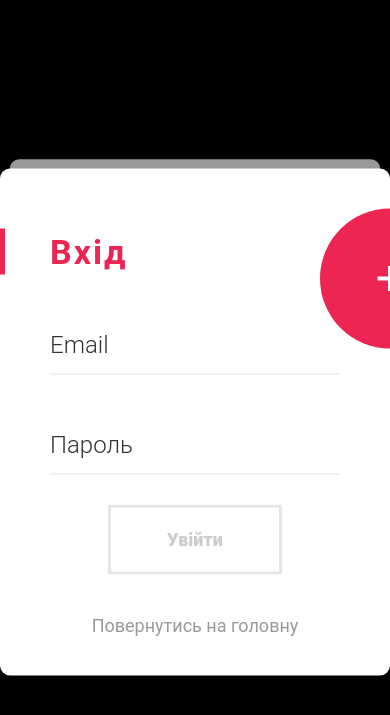
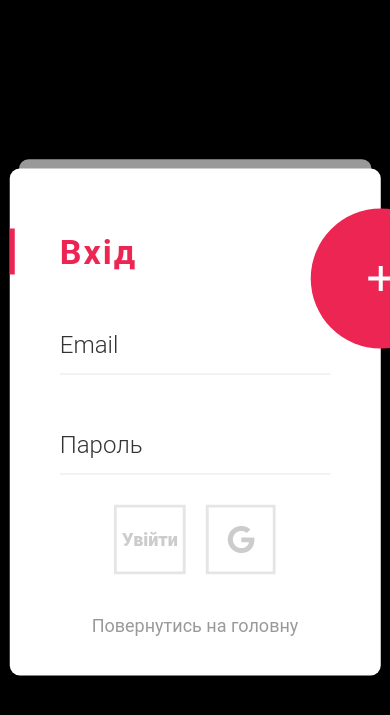
Before and after one commit to badrak-nikita/Sweetify, a Symfony app: template templates/authorization/authorization.html.twig in a window 390 px wide. Shown: the top 715 px of the page. Run offline with Twig, Linux system fonts and the light colour scheme; the template is opened without the code that fills it, so the values that code supplies are empty; some libraries are stand-ins or nearby versions.

Commit message:
added oAuth authorization service

```diff
--- a/composer.json
+++ b/composer.json
@@ -13,6 +13,8 @@
         "doctrine/doctrine-migrations-bundle": "^3.4",
         "doctrine/orm": "^3.5",
         "knplabs/knp-paginator-bundle": "^6.9",
+        "knpuniversity/oauth2-client-bundle": "^2.18",
+        "league/oauth2-google": "^4.0",
         "php-flasher/flasher-symfony": "^2.1",
         "phpdocumentor/reflection-docblock": "^5.6",
         "phpstan/phpdoc-parser": "^2.2",
--- a/config/bundles.php
+++ b/config/bundles.php
@@ -16,4 +16,5 @@ return [
     Doctrine\Bundle\FixturesBundle\DoctrineFixturesBundle::class => ['dev' => true, 'test' => true],
     Flasher\Symfony\FlasherSymfonyBundle::class => ['all' => true],
     Knp\Bundle\PaginatorBundle\KnpPaginatorBundle::class => ['all' => true],
+    KnpU\OAuth2ClientBundle\KnpUOAuth2ClientBundle::class => ['all' => true],
 ];
--- a/public/css/authorization/style.css
+++ b/public/css/authorization/style.css
@@ -308,6 +308,61 @@
     }
 }
 
+.button.login {
+    position: relative;
+    width: 60%;
+    left: 20%;
+    display: flex;
+    justify-content: center;
+    gap: 20px;
+    align-items: center;
+}
+
+.button.login button {
+    flex: 1 1 auto;
+    width: auto;
+    max-width: 150px;
+    line-height: 64px;
+    background-color: transparent;
+    border: 3px solid rgba(0, 0, 0, 0.1);
+    font-weight: 900;
+    font-size: 18px;
+    color: rgba(0, 0, 0, 0.2);
+    cursor: pointer;
+    position: relative;
+    transition: 0.3s ease;
+}
+
+.button.login button:hover {
+    color: #ED2553;
+    border-color: #ED2553;
+}
+
+.button-google {
+    display: inline-flex;
+    justify-content: center;
+    align-items: center;
+    width: 70px;
+    height: 70px;
+    border: 3px solid rgba(0, 0, 0, 0.1);
+    color: rgba(0, 0, 0, 0.2);
+    background-color: #fff;
+    text-decoration: none;
+    transition: 0.3s ease;
+    cursor: pointer;
+    position: relative;
+}
+
+.button-google i.fab.fa-google {
+    font-size: 28px;
+    line-height: 1;
+}
+
+.button-google:hover {
+    color: #ED2553;
+    border-color: #ED2553;
+}
+
 .pass-forgot {
     width: 100%;
     float: left;
@@ -462,3 +517,9 @@ html {
         outline: none;
     }
 }
+
+@media (max-width: 768px) {
+    .materialContainer {
+        width: 95%;
+    }
+}
--- a/templates/authorization/authorization.html.twig
+++ b/templates/authorization/authorization.html.twig
@@ -1,3 +1,8 @@
+<head>
+    <meta name="viewport" content="width=device-width, initial-scale=1">
+</head>
+
+<link rel="stylesheet" href="https://cdnjs.cloudflare.com/ajax/libs/font-awesome/6.5.0/css/all.min.css">
 <link rel="stylesheet" href="css/authorization/style.css" />
 
 <div class="materialContainer">
@@ -25,7 +30,11 @@
             {% endif %}
 
             <div class="button login">
-                <button><span>Увiйти</span> <i class="fa fa-check"></i></button>
+                <button type="submit"><span>Увiйти</span> <i class="fa fa-check"></i></button>
+
+                <a href="{{ path('connect_google_start') }}" class="button-google" title="Увійти через Google" tabindex="0">
+                    <i class="fab fa-google"></i>
+                </a>
             </div>
         </form>
 
```
Also changed, not shown: src/Controller/GoogleAuthController.php (added, +69 -0 lines), 5 other files.
